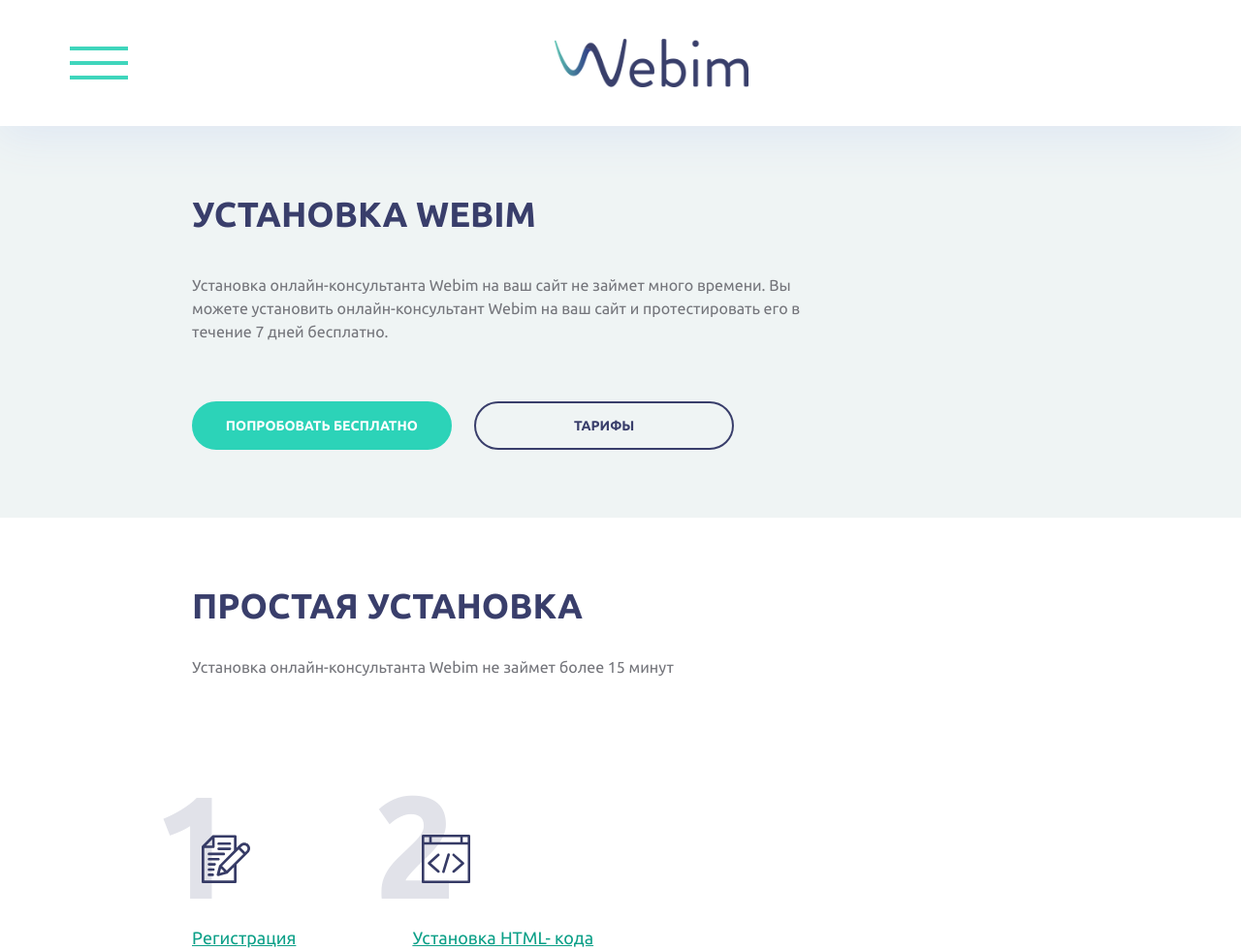
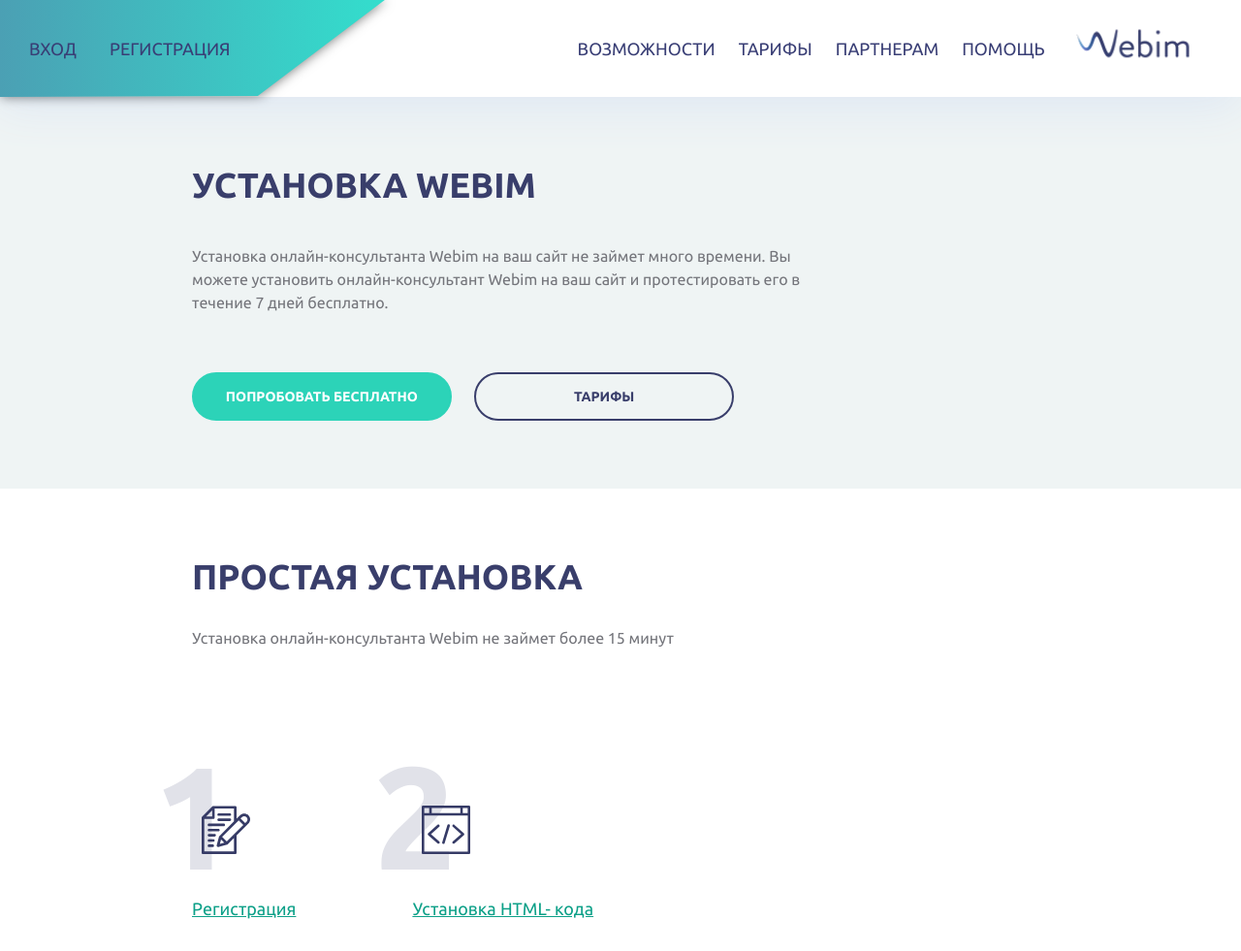
Before and after one commit to MariyaPreina/webim.github.io, a plain HTML site: page index.html in a window 1280 px wide. Shown: the top 981 px of the page at 97% size. Drawn offline with nearby package versions, Linux system fonts and the light colour scheme.

Commit message:
modified header

```diff
--- a/index.html
+++ b/index.html
@@ -33,14 +33,14 @@
         </nav>
 
         <div class="header__logo">
-            <img alt="" src="img/logo.png">
+            <img class="header__logo-img" alt="" src="img/logo.png">
         </div>
 
     </div>
 </header>
 
 <!--header-sm-->
-<header class="header-sm" id="header-sm">
+<div class="header-sm" id="header-sm">
     <nav class="navigation" id="navigation">
         <a class="navigation__link" href="#">Возможности</a>
         <a class="navigation__link" href="#">Тарифы</a>
@@ -56,7 +56,7 @@
     </button>
 
     <img src="img/logo-mobile.png" alt="logo" class="header-sm__logo">
-</header>
+</div>
 <main>
     <!--WEBIM-INSTALLATION-->
     <section class="webim-install" id="webim">
--- a/style.css
+++ b/style.css
@@ -340,7 +340,38 @@
     margin-right: 20px;
 }
 
+.header__logo {
+    height: 70px;
+}
+
+.header__logo-img {
+    height: 100%;
+}
+
 @media (max-width: 1300px) {
+    .header {
+        font-size: 18px;
+    }
+
+    .header__left {
+        width: 31%;
+    }
+
+    .header__right {
+        width: 69%;
+        padding-right: 30px;
+    }
+
+    .user-nav__inner {
+        padding-left: 30px;
+    }
+
+    .user-nav__link:not(:last-child) {
+        margin-right: 30px;
+    }
+}
+
+@media (max-width: 992px) {
     .header {
         display: none;
     }
@@ -352,7 +383,7 @@
     display: none;
 }
 
-@media (max-width: 1300px) {
+@media (max-width: 992px) {
     .header-sm {
         width: 100%;
         height: 130px;
```
